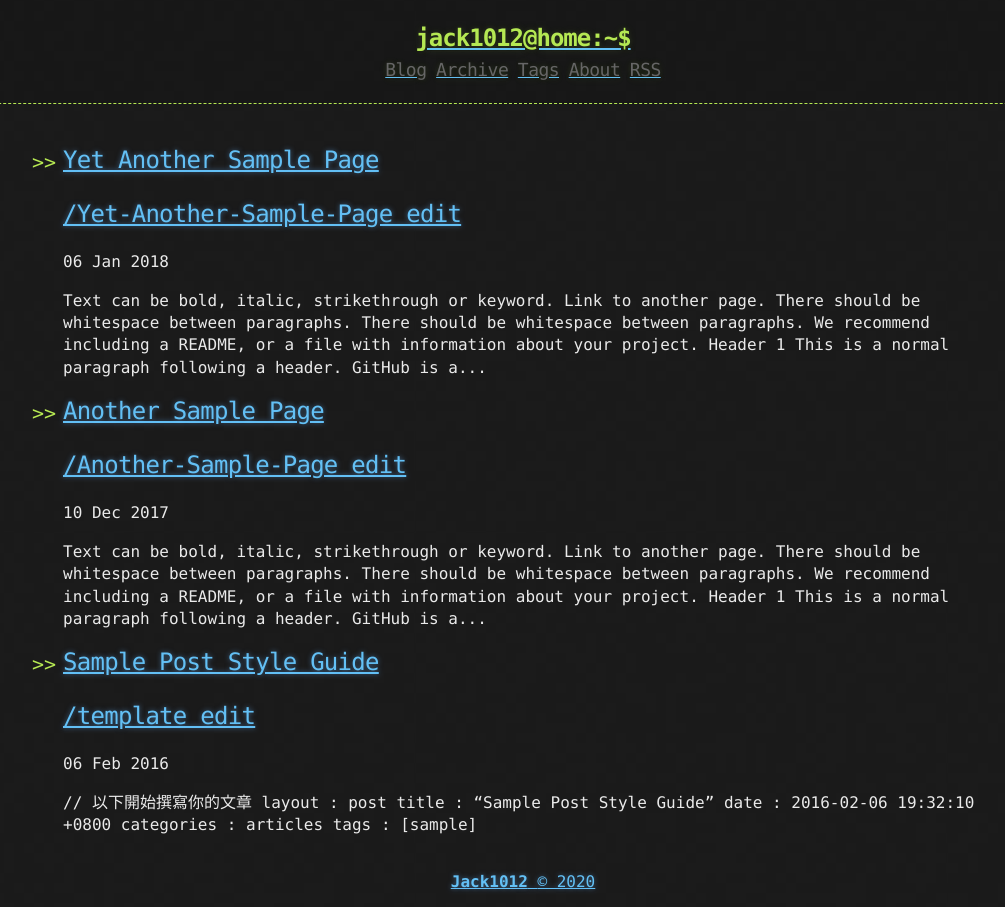
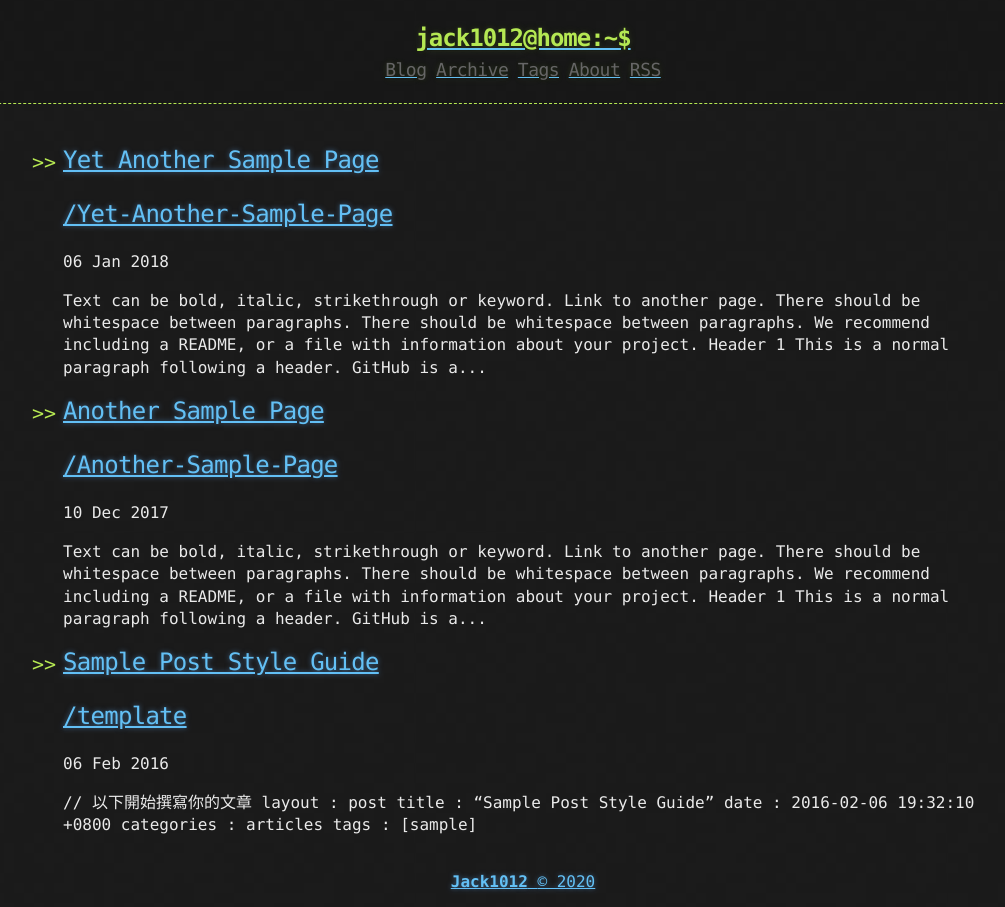
Before and after one commit to jack1012/jack1012.github.io, a Jekyll site: the page built from index.html, in a window 1280 px wide. Shown: the whole page, without its empty margins (117-1122 px from the left). Built offline with Jekyll 4.4.1, drawn with Linux system fonts in a browser that asks for light colours; the list of posts is cut into pages by our own code.

Commit message:
Update index.html

```diff
--- a/index.html
+++ b/index.html
@@ -6,7 +6,7 @@
     {% for post in paginator.posts %}
       <li>
           <h2><a href="{{ post.url | prepend: site.baseurl | replace: '//', '/' }}">{{ post.title }}</a></h2>
-          <h2><a href="{{ post.url }}">{{ post.url }} edit</a></h2>
+          <h2><a href="{{ post.url }}">{{ post.url | prepend: site.baseurl  }}</a></h2>
           <time datetime="{{ post.date | date_to_xmlschema }}">{{ post.date | date_to_string }}</time>
           <p>{{ post.content | strip_html | truncatewords:50 }}</p>
       </li>
```
